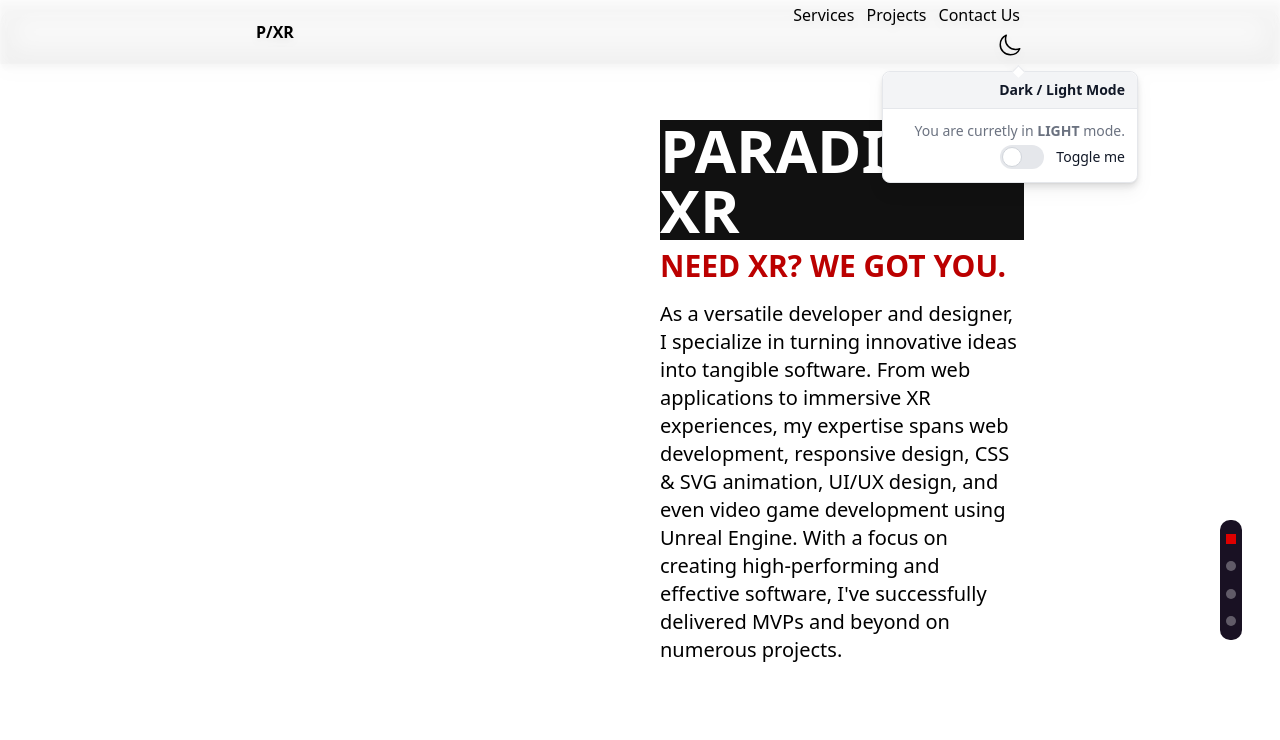
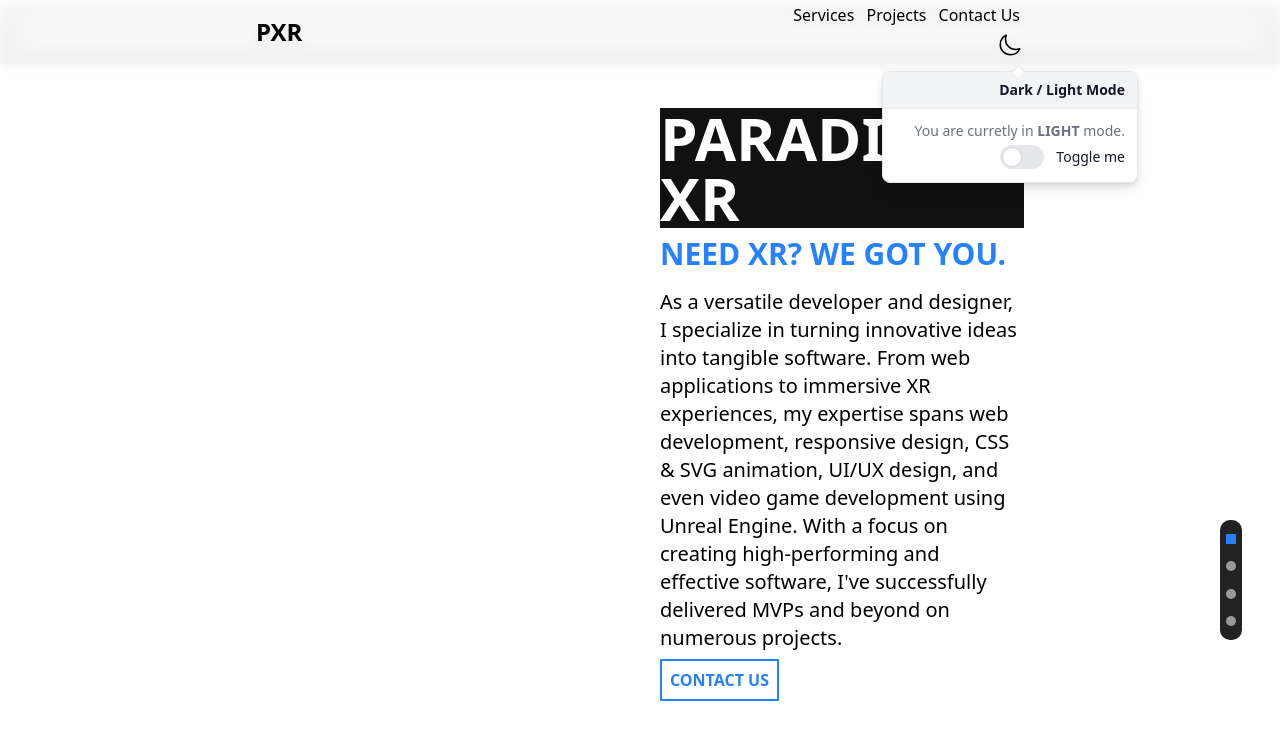
Before and after one commit to eddietal2/PXR, a Svelte app in the folder svelte/: page / in a window 1280 px wide. Shown: the top 740 px of the page. Built offline with nearby package versions, Linux system fonts and the light colour scheme.

Commit message:
Hero Section Update (Section Nav)

```diff
--- a/svelte/src/App.svelte
+++ b/svelte/src/App.svelte
@@ -93,13 +93,13 @@ getBrightnessMode();
           // console.log(activeSection);
           // Active Section, red square
           bullet.innerHTML = `<svg width="10" height="10" viewBox="0 0 10 10" fill="none" xmlns="http://www.w3.org/2000/svg">
-                <rect width="10" height="10" fill="#dd0000"/>
+                <rect width="10" height="10" fill="#2581ff"/>
               </svg>`
         } else {
           // Inactive Section, white circle.
           bullet.innerHTML = `
               <svg width="10" height="10" viewBox="0 0 10 10" fill="#000" xmlns="http://www.w3.org/2000/svg">
-                <circle cx="5" cy="5" r="5" fill="#ffffff50"/>
+                <circle cx="5" cy="5" r="5" fill="#999"/>
               </svg>`
         }
       });
@@ -162,8 +162,8 @@ getBrightnessMode();
   <div class={brightnessMode === "LIGHT" ? lightNav : darkNav}>
     <div class="md:w-4/5 lg:w-3/5 mx-auto grid grid-cols-2 md:grid-cols-3">
       <div class="col-span-1 content-center">
-        <b class="text-md">
-          P/XR
+        <b class="text-2xl">
+          PXR
         </b>
       </div>
       <div class="hidden md:block col-span-1 content-center">
@@ -203,8 +203,8 @@ getBrightnessMode();
   </div>
 
   <!-- Section Nav (Desktop) -->
-  <nav id="sectionation-lg">
-    <ul>
+  <nav id="sectionation-lg" class={brightnessMode === "LIGHT" ? darkBG : lightBG}>
+    <ul >
         <li>
             <div class="nav-bullet" data-current-section="s1" aria-label="First Section">
 
@@ -250,7 +250,7 @@ getBrightnessMode();
             <div class="my-2"></div>
             <p class="landing-text">
               <span class="text-xl lg:text-3xl">
-                <span class='text-[#BB0000] font-bold'>
+                <span class='text-[#2581ff] font-bold'>
                   <span class="greetings-anim-1 inline-block">NEED XR?</span>
                   <span class="greetings-anim-2 inline-block">WE</span>
                   <span class="greetings-anim-3 inline-block">GOT YOU.</span>
@@ -262,7 +262,8 @@ getBrightnessMode();
                   As a versatile developer and designer, I specialize in turning innovative ideas into tangible software.
                   From web applications to immersive XR experiences, my expertise spans web development, responsive design, CSS & SVG animation, UI/UX design, and even video game development using Unreal Engine. With a focus on creating high-performing and effective software, I've successfully delivered MVPs and beyond on numerous projects.
                 </span>
-          </p>
+            </p>
+            <a href="#section-4" class="text-[#2581ff] border-2 border-[#2581ff] p-2 font-bold">CONTACT US</a>
           </div>
         </div>
       </div>
@@ -420,7 +421,6 @@ getBrightnessMode();
 /* Snap Scrolling Indicator */
 #sectionation-lg {
     /* background: #b1b1b153; */
-    background: #191123;
     z-index: 9999;
     width: auto;
     height: auto;
```
